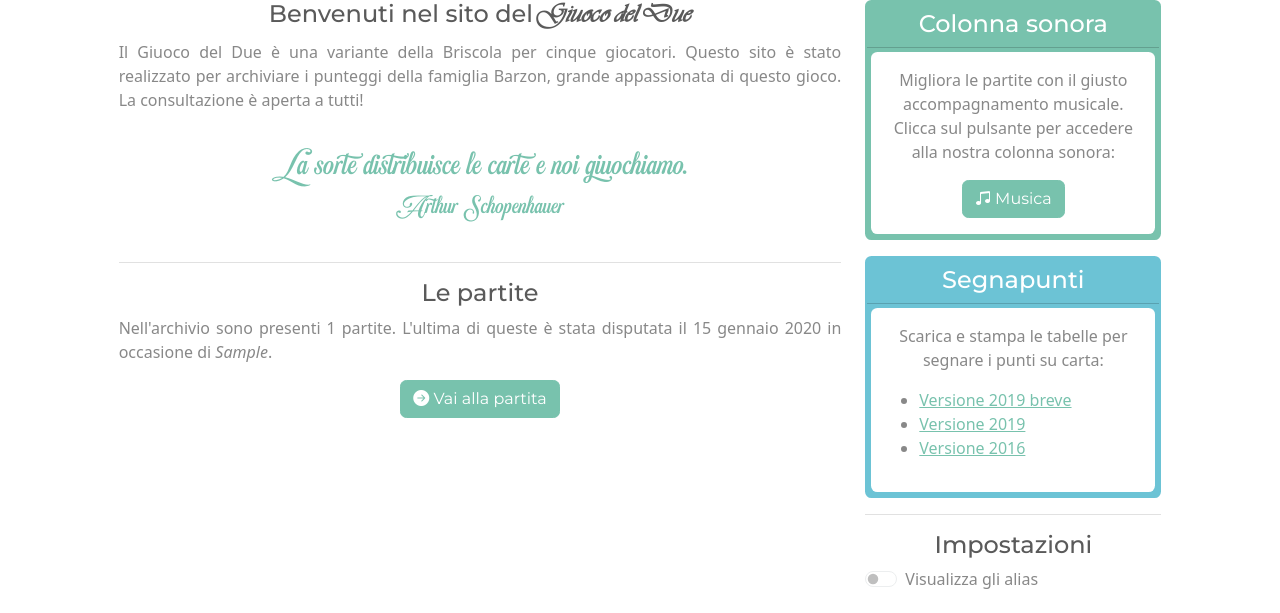
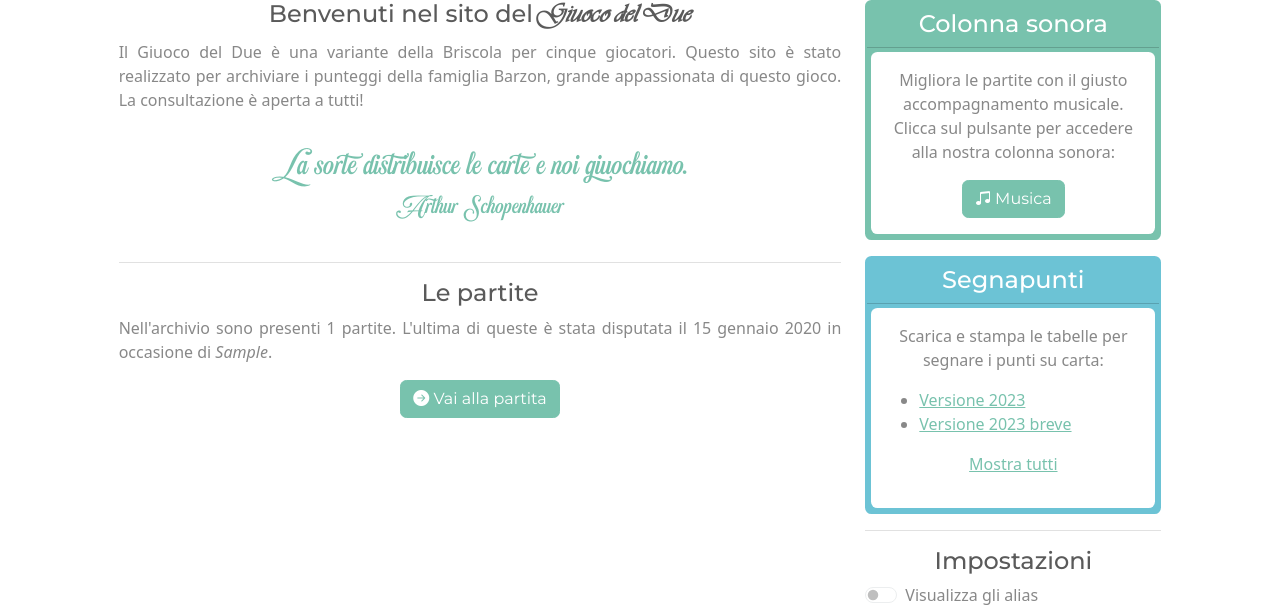
Before and after one commit to ricfila/LaBisca, a PHP site: page / in a window 1280 px wide. Shown: the part 194-807 px from the top of the page. Before the commit the page ends 783 px from the top, so only its background shows below. Run offline with PHP 8.4, Linux system fonts and the light colour scheme; tables that the repository leaves empty hold one stand-in row (values such as "Sample post"); data that the repository does not hold is empty; a stand-in replaces the project's code that opens the database connection.

Commit message:
aggiunti segnapunti

```diff
--- a/index.php
+++ b/index.php
@@ -66,10 +66,10 @@
 		<hr>
 		<h4>Le partite</h4>
 		<?php
-		$res = $conn->query("select * from partite order by Data desc;");
+		$res = $conn->query("SELECT * FROM partite ORDER BY Data desc;");
 		do {
 			$row = $res->fetch_assoc();
-		} while ($conn->query("select * from mani where Partita = " . $row['IdPartita'] . ";")->num_rows == 0);
+		} while ($conn->query("SELECT * FROM mani WHERE Partita = " . $row['IdPartita'] . ";")->num_rows == 0);
 		echo '<p style="text-align: justify;">Nell\'archivio sono presenti ' . $res->num_rows . ' partite. L\'ultima di queste è stata disputata il ' . $fmt1->format(strtotime($row['Data'])) . ' in occasione di <i>' . $row['Occasione'] . '</i>.</p> ';
 		$partita = partita($row['IdPartita']);
 		$totali = $partita[1];
@@ -97,18 +97,36 @@
 			</div>
 		</div>
 
+		<a name="segnapunti"></a>
 		<div class="card border-info bg-info mb-3">
 			<h4 class="card-header text-white bg-info">Segnapunti</h4>
 			<div class="card-body sfondo m-1" style="border-radius: .4rem;">
 				<p class="card-text">Scarica e stampa le tabelle per segnare i punti su carta:
 				<ul style="text-align: justify;">
-					<li><a href="segnapunti/2019-breve.pdf" astyle="color: white;">Versione 2019 breve</a></li>
-					<li><a href="segnapunti/2019.pdf" astyle="color: white;">Versione 2019</a></li>
-					<li><a href="segnapunti/2016.2.2.pdf" astyle="color: white;">Versione 2016</a></li>
-				</ul></p>
+					<li><a href="segnapunti/2023.pdf" target="_blank">Versione 2023</a></li>
+					<li><a href="segnapunti/2023-breve.pdf" target="_blank">Versione 2023 breve</a></li>
+					<li class="linkn"><a href="segnapunti/2023-speciale.pdf" target="_blank">Versione 2023 speciale</a></li>
+					<li class="linkn"><a href="segnapunti/2019.pdf" target="_blank">Versione 2019</a></li>
+					<li class="linkn"><a href="segnapunti/2019-breve.pdf" target="_blank">Versione 2019 breve</a></li>
+					<li class="linkn"><a href="segnapunti/2016.2.2.pdf" target="_blank">Versione 2016</a></li>
+				</ul>
+				<a href="#segnapunti" onclick="togglelink();">Mostra tutti</a>
+				</p>
 			</div>
 		</div>
 
+		<script>
+			let show = false;
+			$('.linkn').hide();
+
+			function togglelink() {
+				if (show)
+					$('.linkn').hide();
+				else
+					$('.linkn').show();
+				show = !show;
+			}
+		</script>
 
 		<hr>
 		<h4>Impostazioni</h4>
--- a/php/bootstrap.php
+++ b/php/bootstrap.php
@@ -98,7 +98,8 @@ function alias(check) {
 	for (var i = 0; i < alias.length; i++) {
 		alias[i].style.display = (check.checked ? 'inline' : 'none');
 	}
-	marquee();
+	if (typeof marquee === "function")
+		marquee();
 }
 
 ;(function () {
```
Also changed, not shown: 3 other files.
